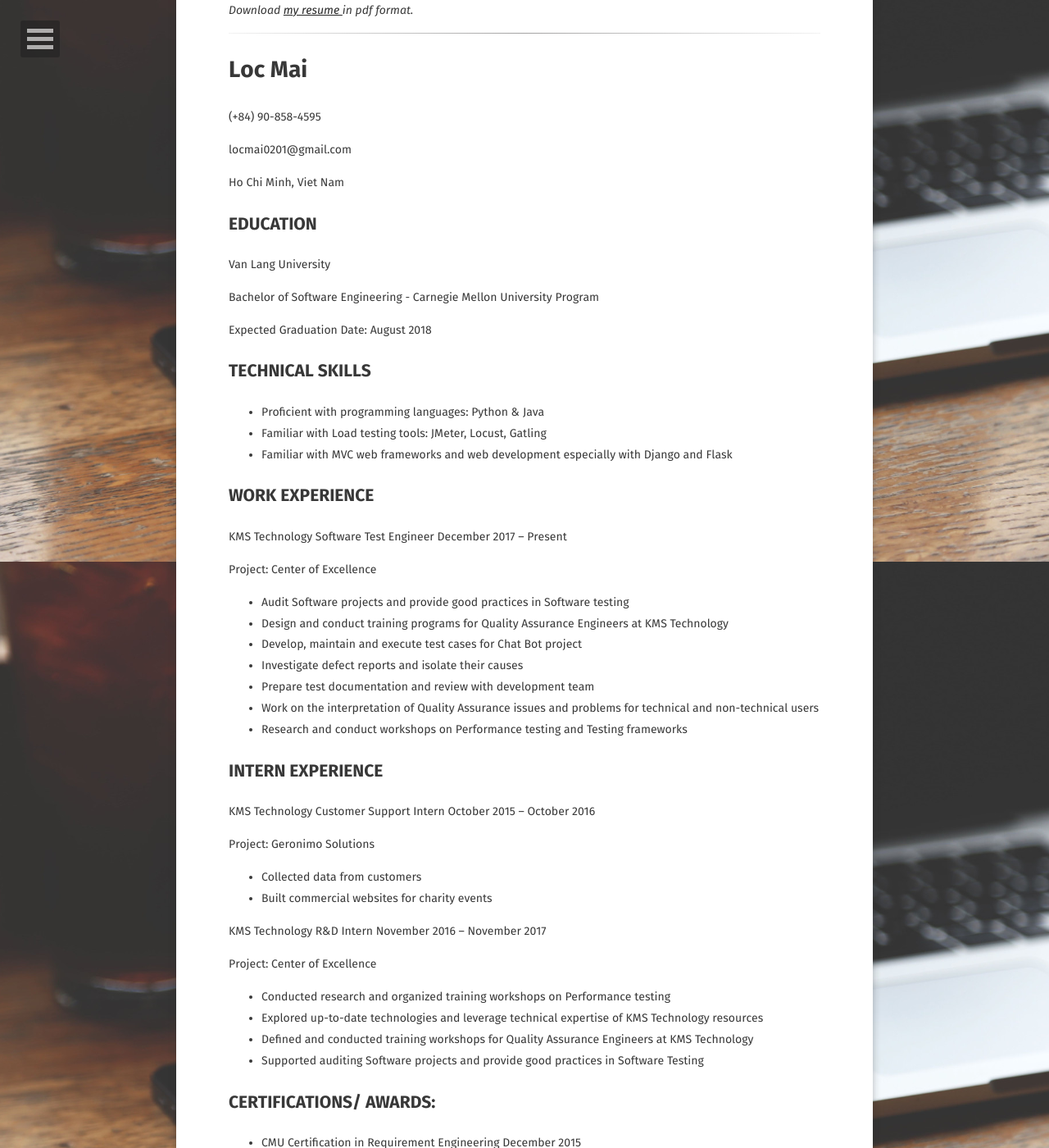
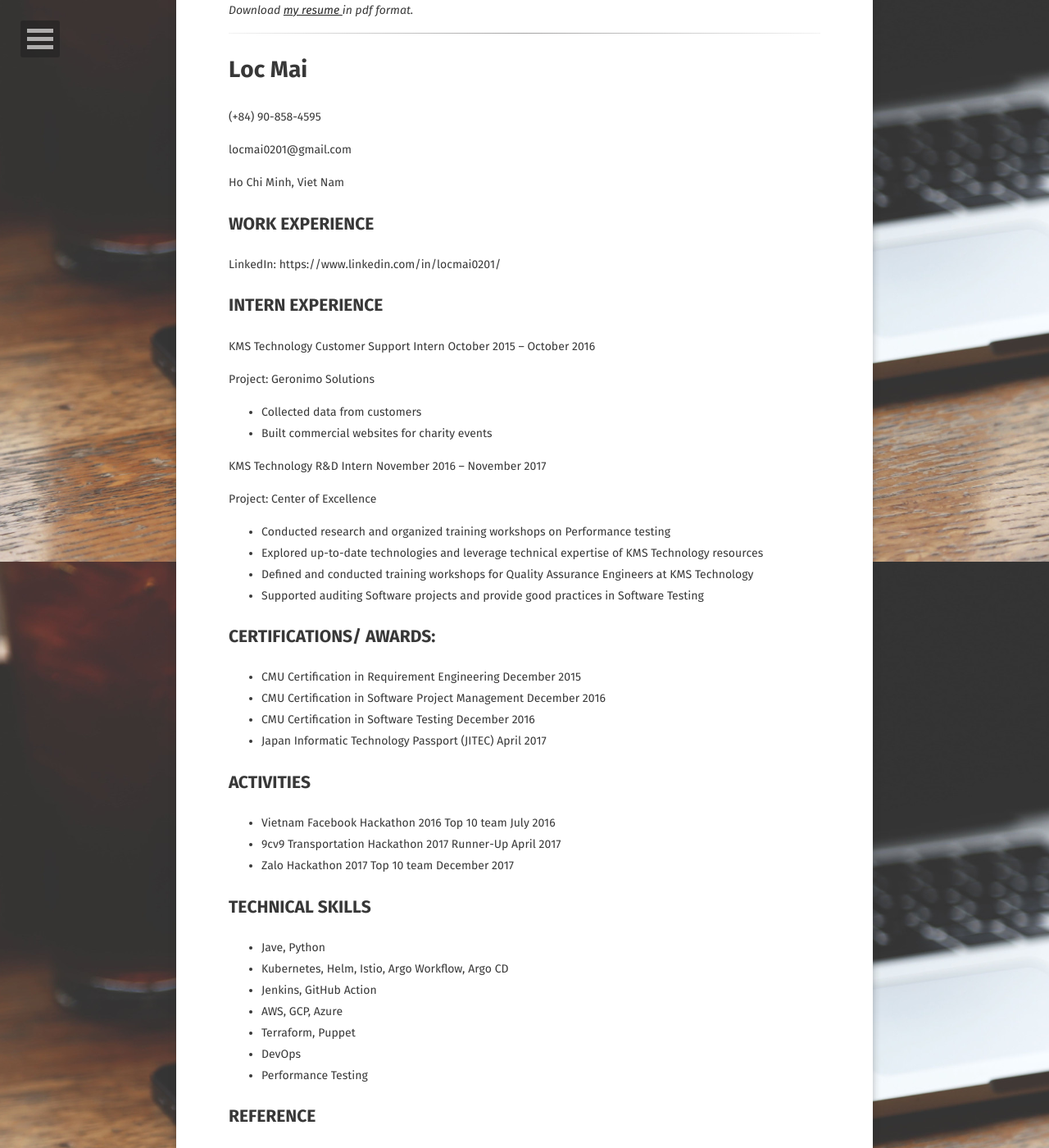
Before and after one commit to locmai/locmai.github.io, a Jekyll site: the page built from resume/index.md, in a window 1280 px wide and 1400 px high, scrolled down 215 px. Shown: the whole window at 82% size. Built offline with Jekyll 4.4.1, drawn with Linux system fonts in a browser that asks for light colours; nearby versions of some CDN libraries; some web fonts are replaced; some of the changed text lies outside the part shown.

Commit message:
update resume, linkedin

```diff
--- a/resume/index.md
+++ b/resume/index.md
@@ -15,30 +15,9 @@ locmai0201@gmail.com
 
 Ho Chi Minh, Viet Nam
 
-## EDUCATION
-Van Lang University
-
-Bachelor of Software Engineering - Carnegie Mellon University Program
-
-Expected Graduation Date:  August 2018
-
-## TECHNICAL SKILLS
-* Proficient with programming languages: Python & Java
-* Familiar with Load testing tools: JMeter, Locust, Gatling
-* Familiar with MVC web frameworks and web development especially with Django and Flask
-
 ## WORK EXPERIENCE
 
-KMS Technology 		Software Test Engineer	December 2017 – Present
-
-Project: Center of Excellence
-* Audit Software projects and provide good practices in Software testing
-* Design and conduct training programs for Quality Assurance Engineers at KMS Technology
-* Develop, maintain and execute test cases for Chat Bot project
-* Investigate defect reports and isolate their causes
-* Prepare test documentation and review with development team
-* Work on the interpretation of Quality Assurance issues and problems for technical and non-technical users
-* Research and conduct workshops on Performance testing and Testing frameworks
+LinkedIn: https://www.linkedin.com/in/locmai0201/
 
 ## INTERN EXPERIENCE
 KMS Technology		Customer Support Intern	October 2015 – October 2016
@@ -66,7 +45,21 @@ Project: Center of Excellence
 * 9cv9 Transportation Hackathon 2017		Runner-Up		April 2017
 * Zalo Hackathon 2017				Top 10 team		December 2017
 
+
+## TECHNICAL SKILLS
+* Jave, Python
+* Kubernetes, Helm, Istio, Argo Workflow, Argo CD
+* Jenkins, GitHub Action
+* AWS, GCP, Azure
+* Terraform, Puppet
+* DevOps
+* Performance Testing
+
 ## REFERENCE
 ### Thao Vo
 * QA Architect at KMS Technology
 * Email: thaovo@kms-technology.com
+
+### Minh Hoang
+* QA Architect at KMS Technology
+* Email: minhhoang@kms-technology.com
```
Also changed, not shown: 2 other files.
